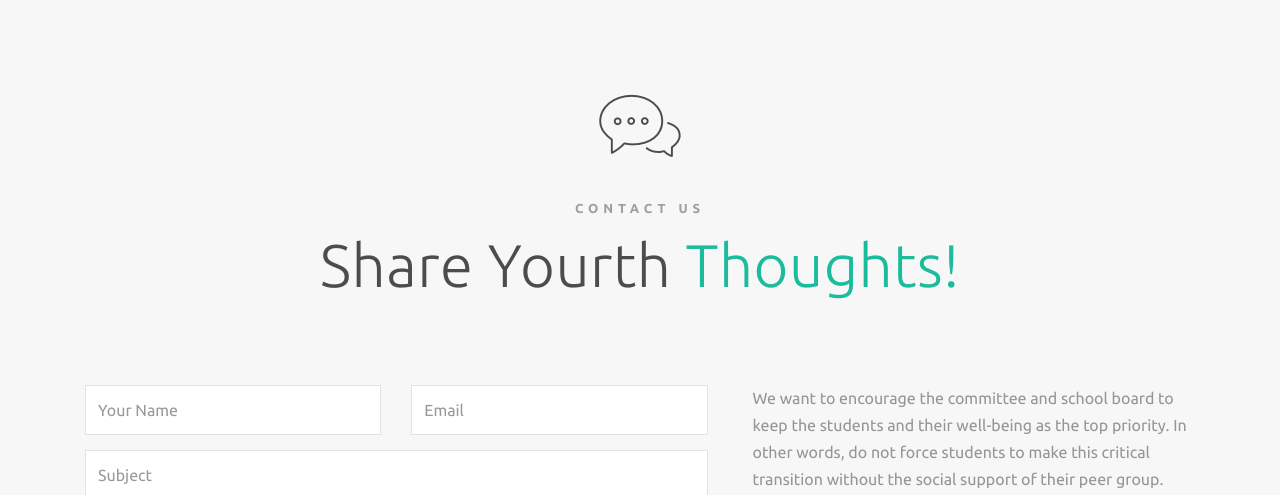
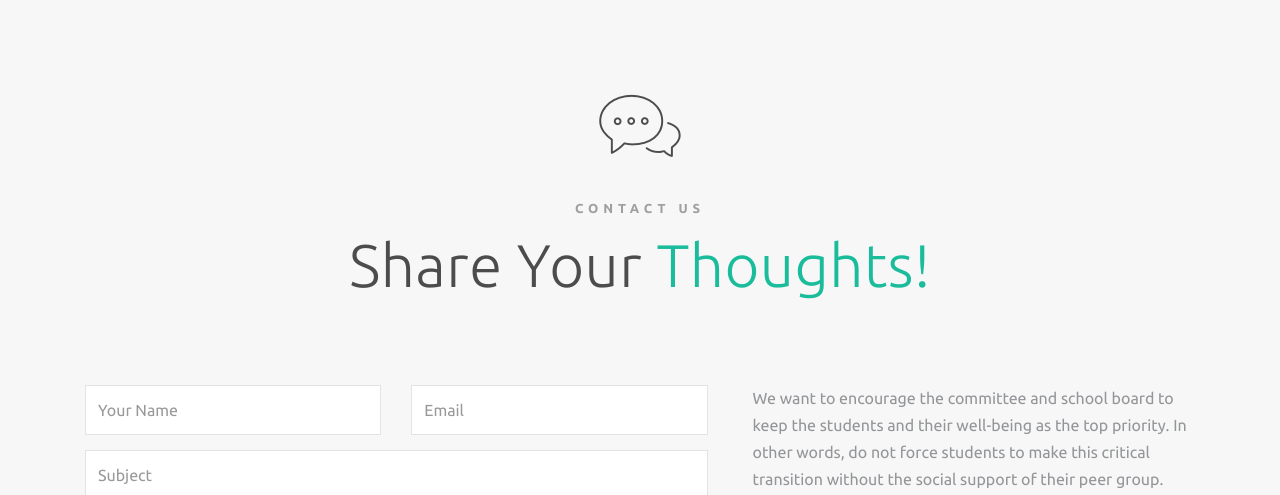
Before and after one commit to block2150/westadaboundries, a PHP site: page / in a window 1280 px wide. Shown: the part 5014-5509 px from the top of the page. Run offline with PHP 8.4, Linux system fonts and the light colour scheme; some libraries are stand-ins or nearby versions.

Commit message:
updates and edits

```diff
--- a/index.php
+++ b/index.php
@@ -663,7 +663,7 @@
       <i class="icon icon-chat"></i>
       <h2 class="main_title">
         <span class="sub_title">Contact Us</span>
-        Share Yourth <span class="base-highlight">Thoughts! </span>
+        Share Your <span class="base-highlight">Thoughts! </span>
       </h2>
     </header>
 
```
